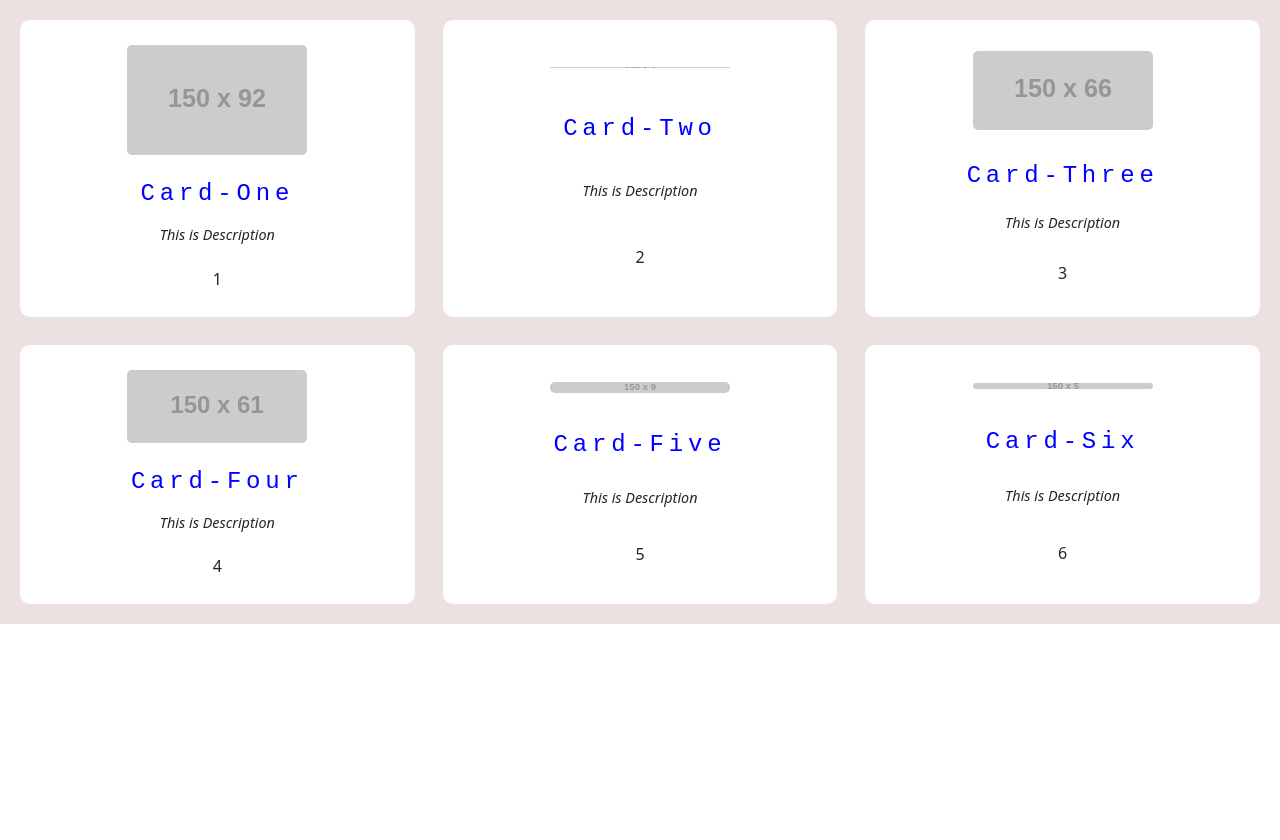
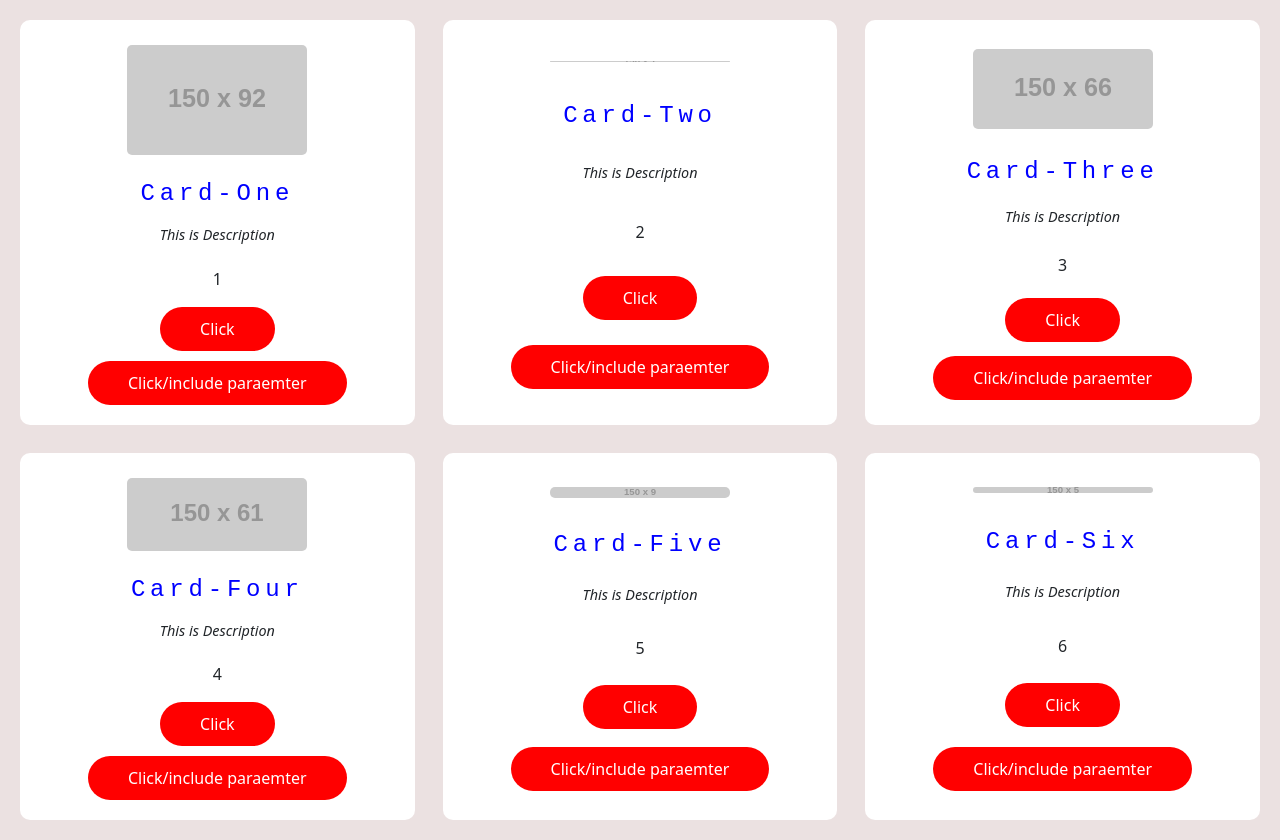
Before and after one commit to aungNyeinChan93/react-tutorial, a React (Create React App) app: page / in a window 1280 px wide. Before the commit the page ends 800 px from the top, so only its background shows below. Built offline with nearby package versions, Linux system fonts and the light colour scheme.

Commit message:
add event-lesson

```diff
--- a/src/components/Card.jsx
+++ b/src/components/Card.jsx
@@ -1,14 +1,18 @@
 import React from 'react';
 import "./Card.css";
 
-const Card = ({image,title,description,id}) => {
+const Card = ({ image, title, description, id ,event }) => {
     // const {image,title,description,id} = card;
+    // console.log(event);
+
     return (
         <div className='card-container'>
-            <img src={image} alt="img1"  />
-            <h2 style={{letterSpacing:"0.3rem" }} className='card-title'>{title}</h2>
+            <img src={image} alt="img1" />
+            <h2 style={{ letterSpacing: "0.3rem" }} className='card-title'>{title}</h2>
             <p className='card-description'>{description}</p>
             <p>{id}</p>
+            <button onClick={event} onMouseOver={(e)=>{e.target.style.background="blue"}} style={{ background: "red", padding: "10px 40px", borderRadius: "25px", border: "none", color: "white" }} >Click </button>
+            <button onClick={()=>event(title)} style={{ background: "red",margin:"10px auto", padding: "10px 40px", borderRadius: "25px", border: "none", color: "white" }} >Click/include paraemter</button>
         </div>
     )
 };
--- a/src/components/CardList.jsx
+++ b/src/components/CardList.jsx
@@ -5,14 +5,19 @@ import cards from "../cardData"
 
 
 const CardList = () => {
-
+    const eventHandeler= (e)=>{
+        console.log("event occour...",e);
+    }
     return (
+        /* cardList section */
         <section className='card-list'>
             {cards.map((card) => {
+
                 // never forget need to return mapArrayFunction that is type function;<< rendering List >>
-                return <Card card={card} {...card} key={card.id} />
+                return <Card card={card} {...card} key={card.id} event={eventHandeler}/>
             })}
         </section>
+
     )
 };
 
```
